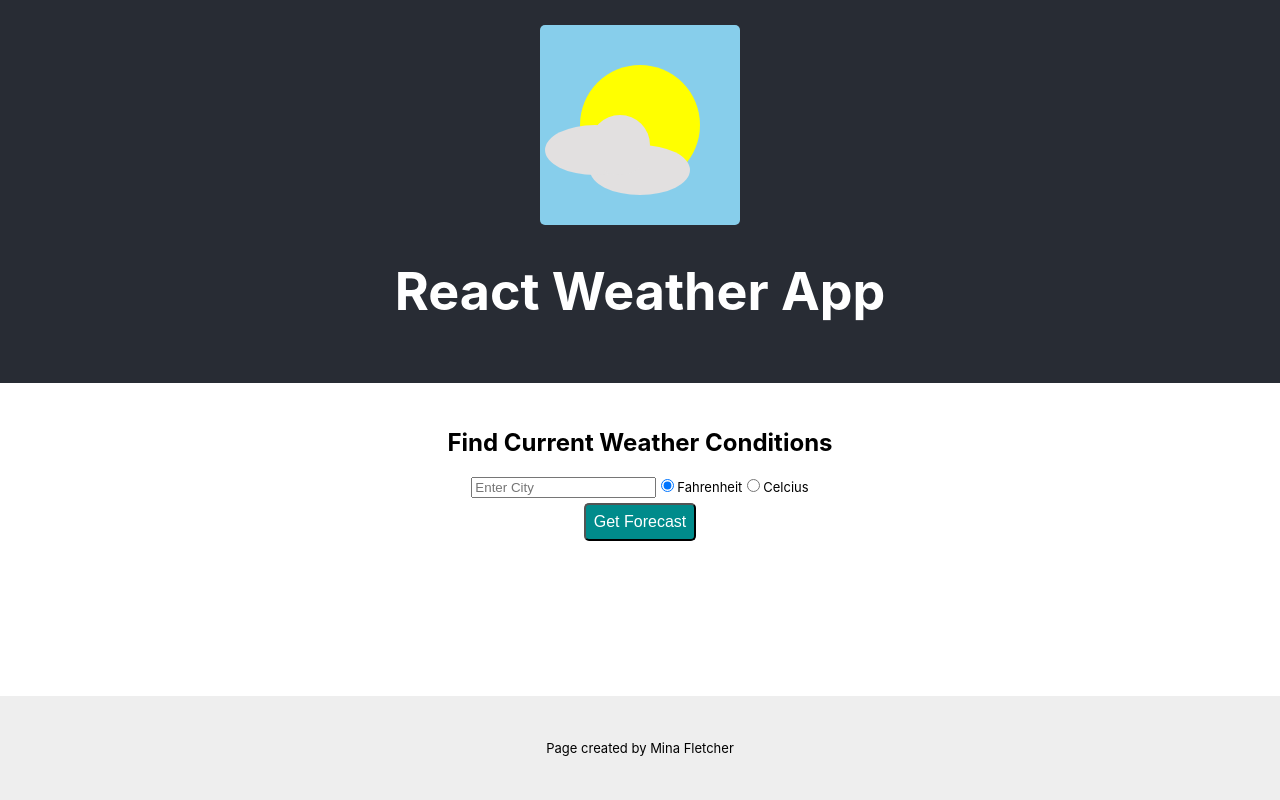
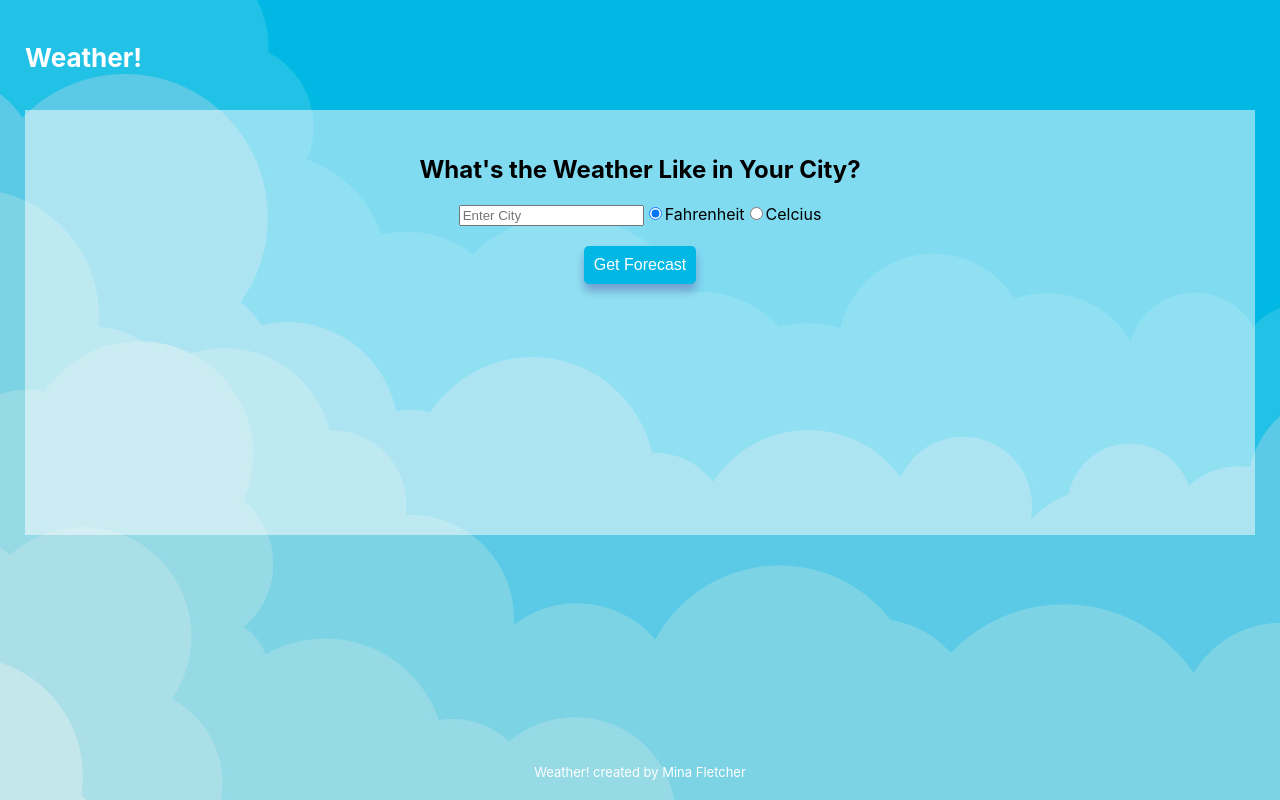
Before and after one commit to minafletcher/Weather_App, a React (Create React App) app in the folder weather_app/: page / in a window 1280 px wide. Built offline with nearby package versions, Linux system fonts and the light colour scheme.

Commit message:
css changes

```diff
--- a/weather_app/src/App.css
+++ b/weather_app/src/App.css
@@ -5,7 +5,8 @@
 }
 
 .App-logo {
-  height: 40vmin;
+  height: 50px;
+  width: 50px;
   pointer-events: none;
 }
 
@@ -16,12 +17,10 @@
 }
 
 .App-header {
-  background-color: #282c34;
-  min-height: 300px;
-  display: flex;
+  min-height: 50px;
+  display: block;
   flex-direction: column;
-  align-items: center;
-  justify-content: center;
+  text-align: left;
   font-size: calc(10px + 2vmin);
   color: white;
 }
@@ -45,14 +44,13 @@ main {
   padding: 25px;
 }
 footer {
-  padding: 2px;
-  min-height: 100px;
+  padding: 20px;
   display: flex;
   flex-direction: column;
   justify-content: center;
-  background: #EEEEEE;
   font-size: small;
   text-align: center;
+  color: white;
 }
 header {
   padding: 25px;
--- a/weather_app/src/App.js
+++ b/weather_app/src/App.js
@@ -1,4 +1,3 @@
-// import logo from './logo.svg';
 import React from 'react';
 import './App.css';
 import Forecast from "./components/Forecast/Forecast";
@@ -7,15 +6,12 @@ import Logo from './components/Logo/Logo';
 function App() {
  return (
    <div className="App">
-     <header className="App-header">
-     <Logo />
-       <h1>React Weather App</h1>
-     </header>
      <main>
+     <h1 className="App-header">Weather!</h1>
        <Forecast />
      </main>
      <footer>
-       Page created by Mina Fletcher
+       Weather! created by Mina Fletcher
      </footer>
    </div>
  );
--- a/weather_app/src/components/Forecast/Forecast.js
+++ b/weather_app/src/components/Forecast/Forecast.js
@@ -48,8 +48,8 @@ const Forecast = () => {
     });
    }
    return (
-    <div>
-           <h2>Find Current Weather Conditions</h2>
+    <div className={classes.box}>
+           <h2>What's the Weather Like in Your City?</h2>
            <form onSubmit={getForecast}>
                 <input
                     type="text"
--- a/weather_app/src/components/Forecast/Forecast.module.css
+++ b/weather_app/src/components/Forecast/Forecast.module.css
@@ -1,6 +1,17 @@
+body {
+    background: url('clouds_background.jpg');
+}
+
+.box {
+    background-color: rgba(255, 255, 255, 0.5);
+    padding-top: 25px;
+    min-height: 400px;
+}
+
+
 .TextInput {
     font-size: large;
-    border: 1px solid #EEEEEE;
+    border: none;
     padding: 5px;
     border-radius: 3px;
     display: block;
@@ -14,18 +25,19 @@
 }
 
 .Radio {
-    font-size: small;
+    font-size: medium;
 }
 
 .Button {
     display: block;
-    margin: 10px auto;
-    padding: .5rem;
+    padding: 10px;
     font-size: 1em;
-    background: darkcyan;
+    background: #01B8E4;
+    border: none;
     border-radius: 5px;
     color: white;
     cursor: pointer;
-    margin: 5px auto;
-
+    margin: 10px auto;
+    margin-top: 20px;
+    box-shadow: 0 7px 10px #719ECE;
 }
```
Also changed, not shown: weather_app/src/components/Forecast/clouds_background.jpg (added).
